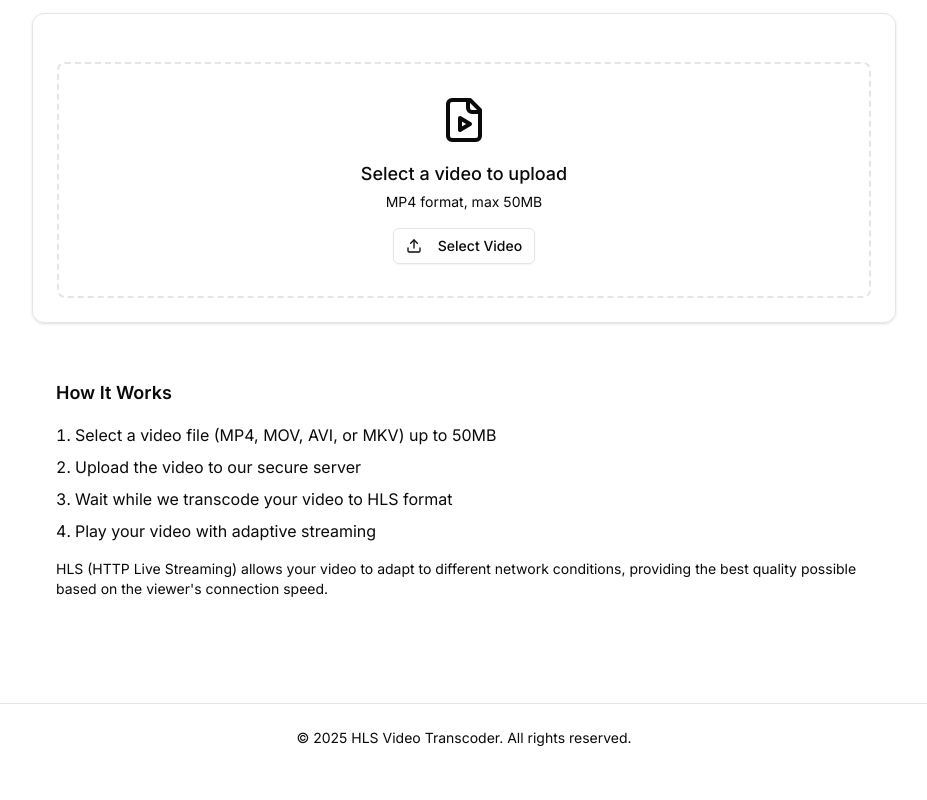
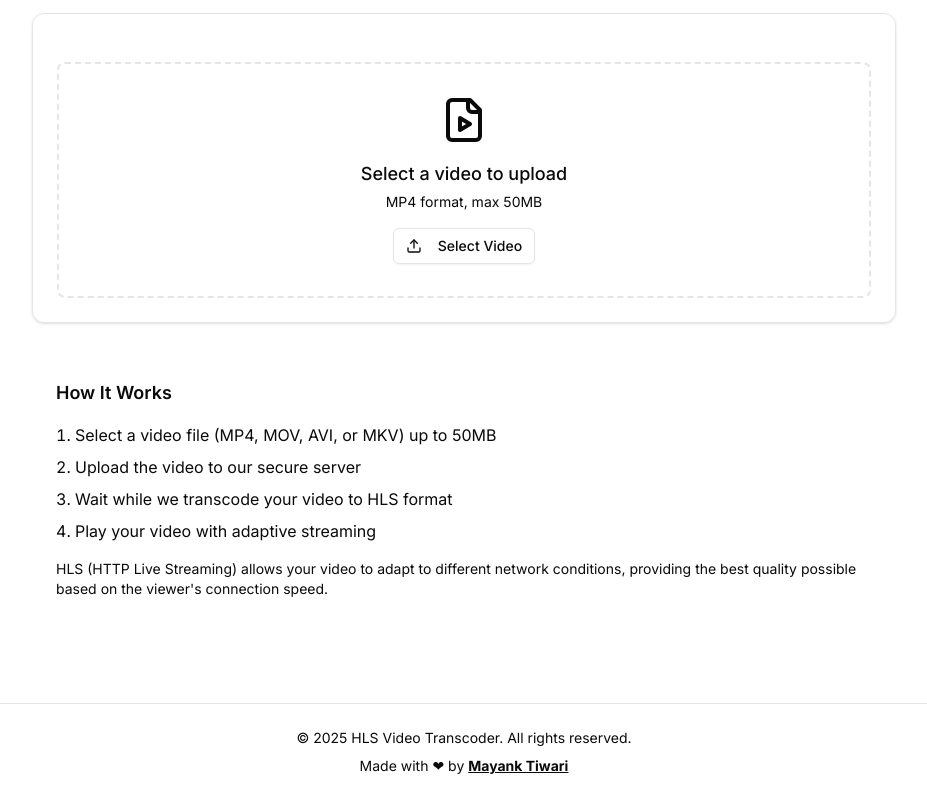
Before and after one commit to dev-mayanktiwari/video-transcoder, a Next.js app in the folder frontend/: page / in a window 1280 px wide. Shown: the part 220-1020 px from the top of the page, without its empty margins (176-1103 px from the left). Before the commit the page ends 992 px from the top, so only its background shows below. Built offline with nearby package versions, Linux system fonts and the light colour scheme; no server answers.

Commit message:
feat: Updated footer

```diff
--- a/frontend/src/app/page.tsx
+++ b/frontend/src/app/page.tsx
@@ -85,6 +85,15 @@ export default function Home() {
             © {new Date().getFullYear()} HLS Video Transcoder. All rights
             reserved.
           </p>
+          <p className="mt-2">
+            Made with ❤ by{" "}
+            <a href="https://github.com/dev-mayanktiwari">
+              <b>
+                {" "}
+                <u>Mayank Tiwari</u>
+              </b>
+            </a>
+          </p>
         </div>
       </footer>
     </main>
```
